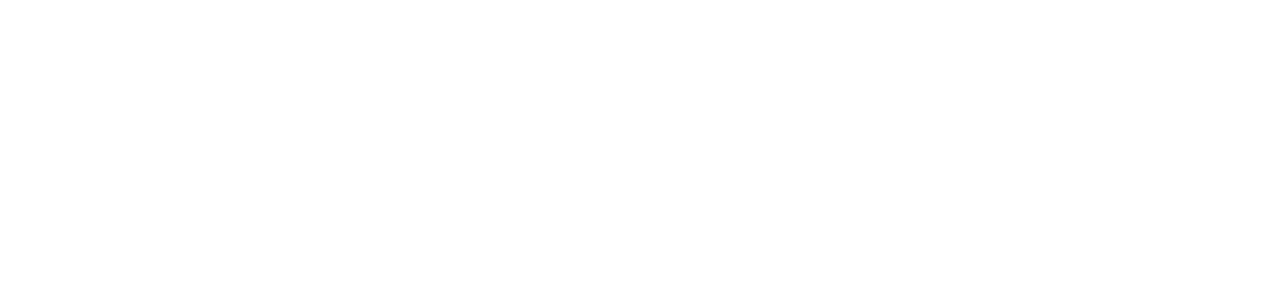
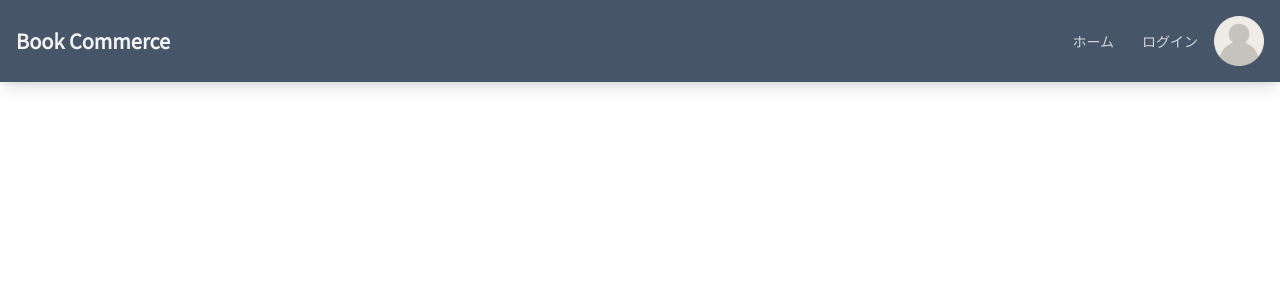
Before and after one commit to tatsuro13/book-commerce-app, a Next.js app: page / in a window 1280 px wide. Shown: the top 300 px of the page. Built offline with nearby package versions, Linux system fonts and the light colour scheme.

Commit message:
header追加

```diff
--- /dev/null
+++ b/app/components/Header.tsx
@@ -0,0 +1,41 @@
+"use client";
+import Image from "next/image";
+import Link from "next/link";
+import React from "react";
+
+const Header = () => {
+  return (
+    <header className="bg-slate-600 text-gray-100 shadow-lg">
+      <nav className="flex items-center justify-between p-4">
+        <Link href={"/"} className="text-xl font-bold">
+          Book Commerce
+        </Link>
+        <div className="flex items-center gap-1">
+          <Link
+            href="/"
+            className="text-gray-300 hover:text-white px-3 py-2 rounded-md text-sm font-medium"
+          >
+            ホーム
+          </Link>
+          <Link
+            href="/login"
+            className="text-gray-300 hover:text-white px-3 py-2 rounded-md text-sm font-medium"
+          >
+            ログイン
+          </Link>
+
+          <Link href={`/profile`}>
+            <Image
+              width={50}
+              height={50}
+              alt="profile_icon"
+              src={"/default_icon.png"}
+            />
+          </Link>
+        </div>
+      </nav>
+    </header>
+  );
+};
+
+export default Header;
--- a/app/layout.tsx
+++ b/app/layout.tsx
@@ -1,6 +1,7 @@
 import type { Metadata } from "next";
 import { Noto_Sans_JP } from "next/font/google";
 import "./globals.css";
+import Header from "./components/Header";
 
 const notoSansJP = Noto_Sans_JP({ subsets: ["latin"], weight: ["400"]});
 
@@ -16,7 +17,10 @@
 }>) {
   return (
     <html lang="jp">
-      <body className={notoSansJP.className}>{children}</body>
+      <body className={notoSansJP.className}>
+        <Header />
+        {children}
+        </body>
     </html>
   );
 }
```
Also changed, not shown: public/default_icon.png (added).
